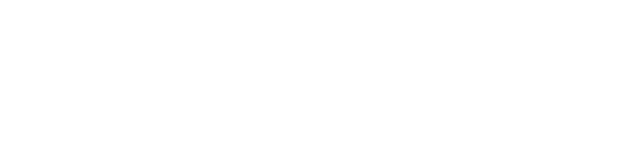
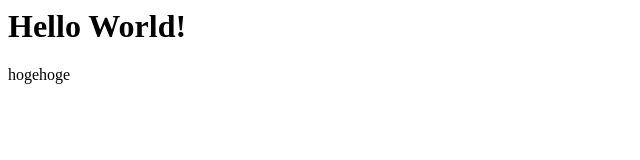
Before and after one commit to tech-instructor/git-practice, a plain HTML site: page index.html in a window 1280 px wide. Shown: the whole page, without its empty margins (0-640 px from the left). Drawn offline with Linux system fonts and the light colour scheme.

Commit message:
add contents

```diff
--- a/index.html
+++ b/index.html
@@ -1,4 +1,7 @@
 <html>
 <head></head>
-<body></body>
+<body>
+<h1>Hello World!</h1>
+<p> hogehoge </p>
+</body>
 </html>
```
